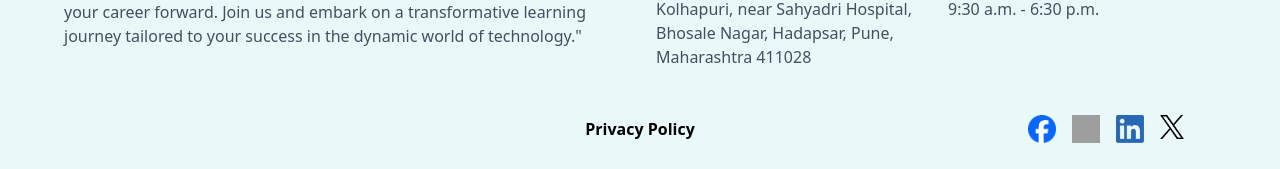
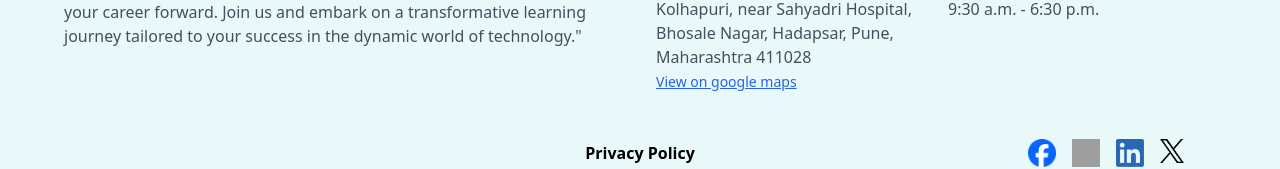
Before and after one commit to pankajmokashi/floating-minds, a React (Vite) app: page /privacy-policy in a window 1280 px wide. Shown: the part 247-416 px from the top of the page. Built offline with nearby package versions, Linux system fonts and the light colour scheme; grey boxes are pictures that could not be loaded.

Commit message:
add map link in footer

```diff
--- a/src/components/Footer.jsx
+++ b/src/components/Footer.jsx
@@ -1,5 +1,6 @@
 import { Link } from "react-router-dom";
 import SocialLinks from "./SocialLinks";
+// import GoogleMaps from "./GoogleMaps";
 
 function Footer() {
   return (
@@ -30,6 +31,16 @@ function Footer() {
                 Office No 203, 2nd Floor, Gandharva Capital, above Hotel
                 Kolhapuri, near Sahyadri Hospital, Bhosale Nagar, Hadapsar,
                 Pune, Maharashtra 411028
+              </div>
+              <div>
+                {/* <GoogleMaps /> */}
+                <a
+                  href="https://maps.app.goo.gl/Wp7mVKezMktHo5ek6"
+                  target="_blank"
+                  className="text-blue-600 text-sm underline"
+                >
+                  View on google maps
+                </a>
               </div>
             </div>
             <div className="lg:col-span-2">
```
